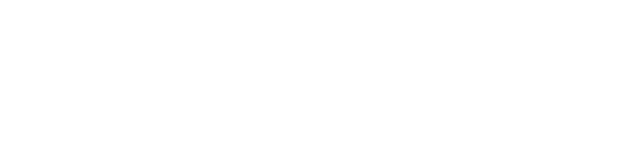
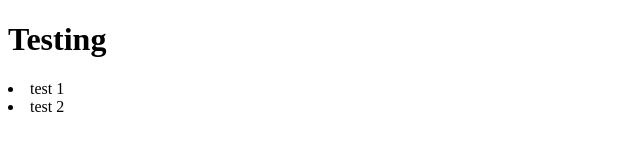
Before and after one commit to Pipperonni/test-collab, a plain HTML site: page test-change/index.html in a window 1280 px wide. Shown: the whole page, without its empty margins (0-640 px from the left). Drawn offline with Linux system fonts and the light colour scheme.

Commit message:
first change

```diff
--- a/test-change/index.html
+++ b/test-change/index.html
@@ -7,6 +7,9 @@
     <title>Document</title>
 </head>
 <body>
+    <h1>Testing</h1>
+    <li>test 1</li>
+    <li>test 2</li>
 
 </body>
 </html>
```
